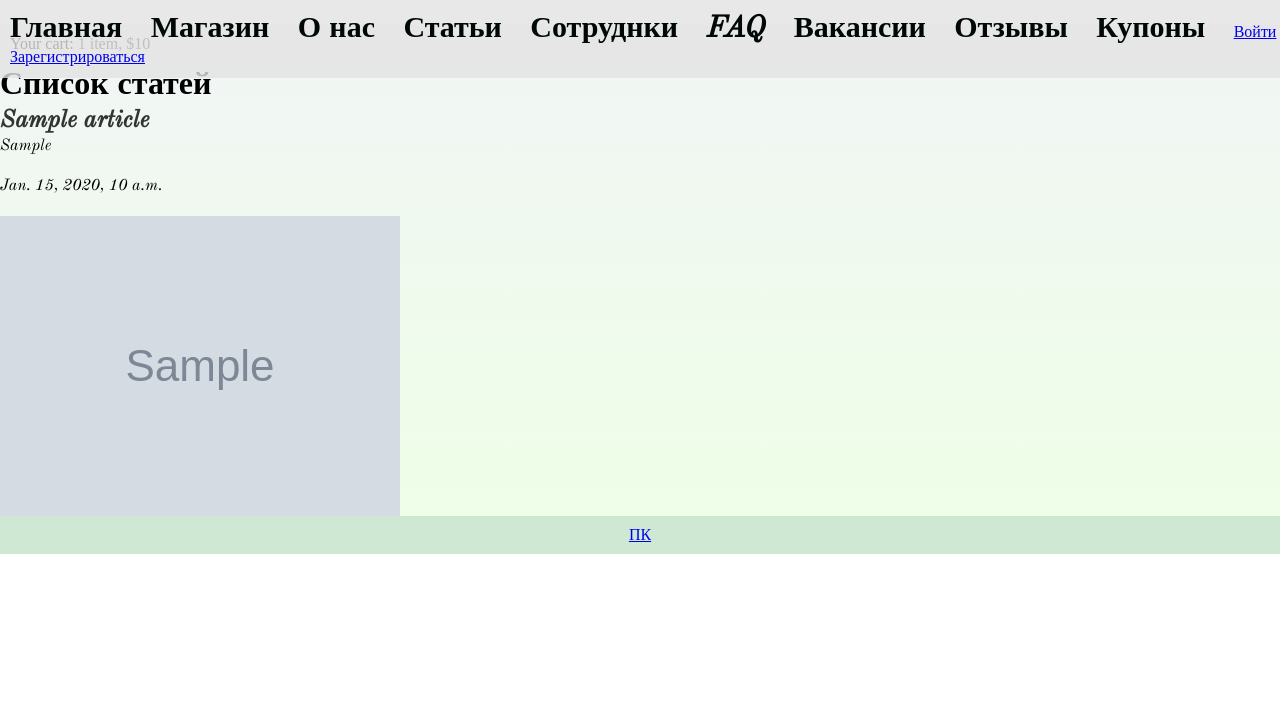
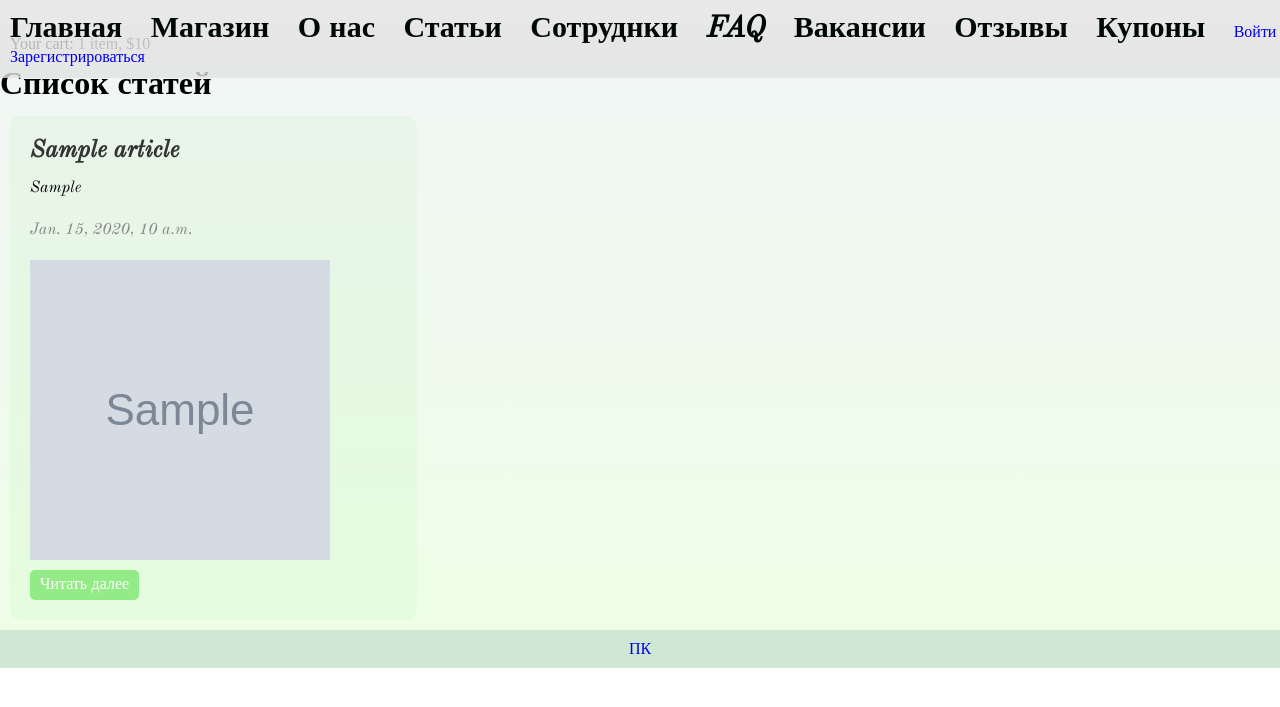
Before and after one commit to Eugene-Lasevich/InternetShop, a Django app: template shop/templates/shop/home/article_list.html in a window 1280 px wide. Shown: the top 707 px of the page. Run offline with Django 4.2, Linux system fonts and the light colour scheme; the template is opened without the code that fills it: most values are stand-ins (such as "Sample title", 1, 10 or a date in 2020); grey boxes marked "Sample" are stand-in pictures.

Commit message:
Added styles for articles

```diff
--- a/shop/models.py
+++ b/shop/models.py
@@ -50,7 +50,7 @@ class Product(models.Model):
 class Article(models.Model):
     title = models.CharField(max_length=200,
                              help_text='Enter article title')
-    short_argument = models.CharField(max_length=100)
+    short_argument = models.CharField(max_length=300)
     content = models.TextField()
     image = models.ImageField(upload_to='article')
     date_of_creation = models.DateTimeField(auto_now_add=True)
--- a/shop/templates/shop/base.html
+++ b/shop/templates/shop/base.html
@@ -2,6 +2,8 @@
 <html>
 <head>
     <meta charset="utf-8"/>
+    <link rel="shortcut icon" href="/static/images/19.jpg" />
+
     <title>{% block title %}Мой магазин{% endblock %}</title>
     <link href="{% static '/css/base.css' %}" rel="stylesheet">
     <link href="{% static '/css/cart.css' %}" rel="stylesheet">
@@ -11,8 +13,10 @@
     <link href="{% static '/css/created.css' %}" rel="stylesheet">
     <link href="{% static '/css/home.css'%}" rel="stylesheet">
     <link href="{% static '/css/company_info.css'%}" rel="stylesheet">
+    <link href="{% static '/css/article_list.css'%}" rel="stylesheet">
+    <link href="{% static '/css/article_detail.css'%}" rel="stylesheet">
 
-    <link rel="shortcut icon" href="static/images/19.jpg" />
+
     <link rel="preconnect" href="https://fonts.googleapis.com">
     <link rel="preconnect" href="https://fonts.gstatic.com" crossorigin>
     <link href="https://fonts.googleapis.com/css2?family=Old+Standard+TT:ital@1&display=swap" rel="stylesheet">
--- a/shop/templates/shop/home/article_list.html
+++ b/shop/templates/shop/home/article_list.html
@@ -5,13 +5,14 @@
 {% block content %}
 <h1>Список статей</h1>
 
-<ul>
+<ul class="article-list">
     {% for article in articles %}
-        <li>
+        <li class="article">
             <h2><a href="{{ article.id }}">{{ article.title }}</a></h2>
-            <p>{{ article.short_argument }}</p>
-            <p>{{ article.date_of_creation }}</p>
+            <p class="short-argument">{{ article.short_argument }}</p>
+            <p class="date">{{ article.date_of_creation }}</p>
             <img src="{{ article.image.url }}" alt="{{ article.title }} Image">
+            <a class="read-more" href="{{ article.id }}">Читать далее</a>
         </li>
     {% endfor %}
 </ul>
--- /dev/null
+++ b/static/css/article_list.css
@@ -0,0 +1,61 @@
+.article-list {
+    list-style: none;
+    padding: 0;
+    display: flex;
+    flex-wrap: wrap;
+}
+
+.article {
+    width: calc(33.33% - 20px); /* Определяем ширину для каждой статьи (в 3 колонки) */
+    margin: 10px;
+    background-color: rgba(66, 219, 50, 0.05);
+    border-radius: 10px;
+    padding: 20px;
+    box-sizing: border-box;
+}
+
+.article h2 {
+    font-size: 24px;
+    margin-bottom: 10px;
+}
+
+.article .short-argument {
+  font-size: 16px;
+  line-height: 1.5;
+  max-height: 40px;
+  overflow: hidden;
+  text-overflow: ellipsis;
+  white-space: nowrap
+}
+
+.article .date {
+    font-size: 16px;
+    color: #888;
+    margin-top: 10px;
+}
+
+.article img {
+    width: 300px;
+    height: 300px;
+    display: block;
+    margin-top: 10px;
+    max-width: 100%;
+
+    display: block;
+    margin-top: 10px;
+}
+
+.read-more {
+    display: inline-block;
+    background-color: rgba(66, 219, 50, 0.5);    color: #fff;
+    padding: 5px 10px;
+    border-radius: 5px;
+    text-decoration: none;
+    margin-top: 10px;
+    transition: background-color 0.3s; /* Плавное изменение цвета фона */
+
+}
+
+.read-more:hover {
+    background-color: rgba(66, 219, 50, 1); /* Измененный цвет при наведении */
+}
--- a/static/css/home.css
+++ b/static/css/home.css
@@ -1,4 +1,7 @@
 /* partners.css */
+a{
+text-decoration:none;
+}
 .partner-logo {
     width: 300px; /* Исходная ширина блока */
     height: 300px; /* Исходная высота блока */
@@ -34,6 +37,7 @@
 .latest-article {
     padding: 20px;
     margin-bottom: 20px;
+    position: relative; /* Устанавливаем позиционирование как относительное */
 }
 
 .latest-article h2 {
@@ -55,12 +59,14 @@
     max-width: 100%;
     height: auto;
     margin-top: 10px;
-     width: 300px; /* Исходная ширина блока */
+    width: 300px; /* Исходная ширина блока */
     height: 300px;
 }
 
 .latest-article .read-more {
-    margin-top: 10px;
+    position: absolute; /* Устанавливаем позиционирование как абсолютное */
+    bottom: 10px; /* Располагаем кнопку внизу блока */
+    left: 20px; /* Располагаем кнопку слева с отступом */
 }
 
 .advertisement {
```
Also changed, not shown: shop/templates/shop/home/article_detail.html (+12 -8 lines), static/css/article_detail.css (added, +63 -0 lines).
